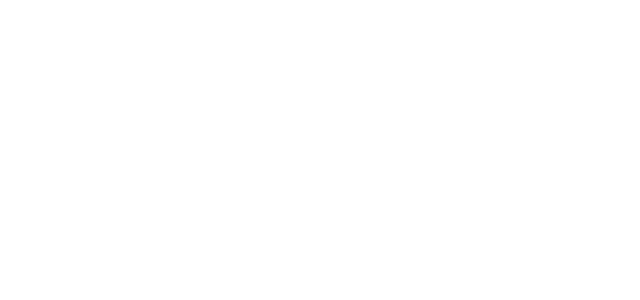
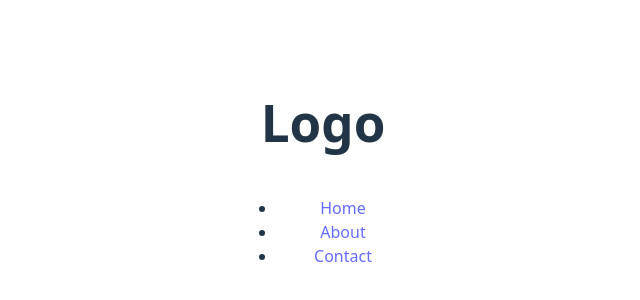
Before and after one commit to longliverei/site_amor, a React (Vite) app in the folder client/: page / in a window 1280 px wide. Shown: the part 240-540 px from the top of the page, without its empty margins (317-957 px from the left). Built offline with nearby package versions, Linux system fonts and the light colour scheme.

Commit message:
create home structure

```diff
--- a/client/src/App.tsx
+++ b/client/src/App.tsx
@@ -1,11 +1,9 @@
 import './App.css'
+import Home from './pages/Home/Home'
 
 function App() {
   return (
-    <div lang="pt-BR">
-      <header>
-      </header>
-    </div>
+    <Home></Home>
   )
 }
 
--- a/client/src/components/Header/Header.tsx
+++ b/client/src/components/Header/Header.tsx
@@ -0,0 +1,13 @@
+import Logo from './Logo';
+import NavLink from './NavLink';
+
+function Header() {
+  return (
+    <header className='main_header'>
+        <Logo></Logo>
+        <NavLink></NavLink>
+    </header>
+  );
+}
+
+export default Header;
--- /dev/null
+++ b/client/src/components/Header/Logo.tsx
@@ -0,0 +1,9 @@
+function Logo() {
+  return (
+    <div className="logo">
+      <h1>Logo</h1>
+    </div>
+  );
+}
+
+export default Logo;
--- /dev/null
+++ b/client/src/components/Header/NavLink.tsx
@@ -0,0 +1,13 @@
+function NavLink() {
+  return (
+    <nav className="nav_link">
+      <ul>
+        <li><a href="#home">Home</a></li>
+        <li><a href="#about">About</a></li>
+        <li><a href="#contact">Contact</a></li>
+      </ul>
+    </nav>
+  );
+}
+
+export default NavLink;
--- /dev/null
+++ b/client/src/pages/Home/Home.tsx
@@ -0,0 +1,11 @@
+import Header from "../../components/Header/Header";
+
+function Home() {
+  return (
+   <main>
+        <Header></Header>
+   </main>
+  );
+}
+
+export default Home;
```
Also changed, not shown: client/src/components/Header/Header.css (added).
